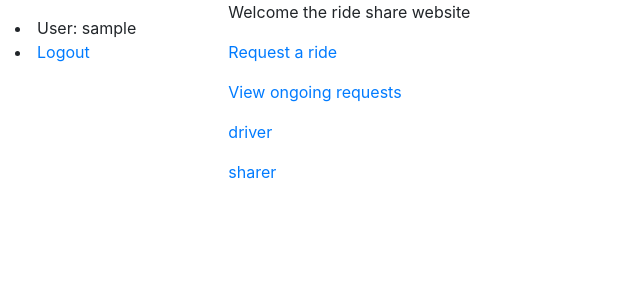
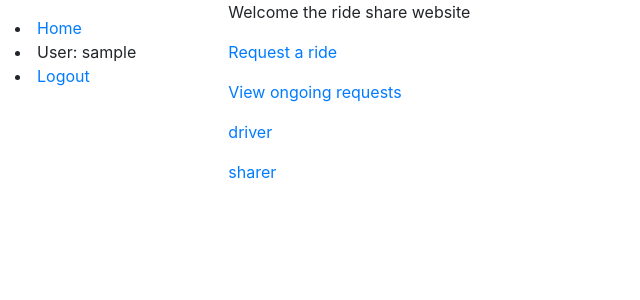
Before and after one commit to yuyuefan002/ride_share_service, a Django app: page /orders/ in a window 1280 px wide. Shown: the top 300 px of the page, without its empty margins (0-640 px from the left). Run offline with Django 3.2, Linux system fonts and the light colour scheme; the visitor is signed in with stand-in values (Sample User, id 1); some libraries are stand-ins or nearby versions.

Commit message:
update basc page

```diff
--- a/templates/base_generic.html
+++ b/templates/base_generic.html
@@ -1,7 +1,7 @@
 <!DOCTYPE html>
 <html lang="en">
 <head>
-  {% block title %}<title>Local Library</title>{% endblock %}
+  {% block title %}<title>Home</title>{% endblock %}
   <meta charset="utf-8">
   <meta name="viewport" content="width=device-width, initial-scale=1">
   <link rel="stylesheet" href="https://stackpath.bootstrapcdn.com/bootstrap/4.1.3/css/bootstrap.min.css" integrity="sha384-MCw98/SFnGE8fJT3GXwEOngsV7Zt27NXFoaoApmYm81iuXoPkFOJwJ8ERdknLPMO" crossorigin="anonymous">
@@ -16,6 +16,7 @@
       {% block sidebar %}
         <ul class="sidebar-nav">
         </ul>
+	<li><a href="{% url 'orders:index' %}">Home</a></li>
 	   {% if user.is_authenticated %}
       <li>User: {{ user.get_username }}</li>
      <li><a href="{% url 'logout'%}?next={{request.path}}">Logout</a></li>
```
